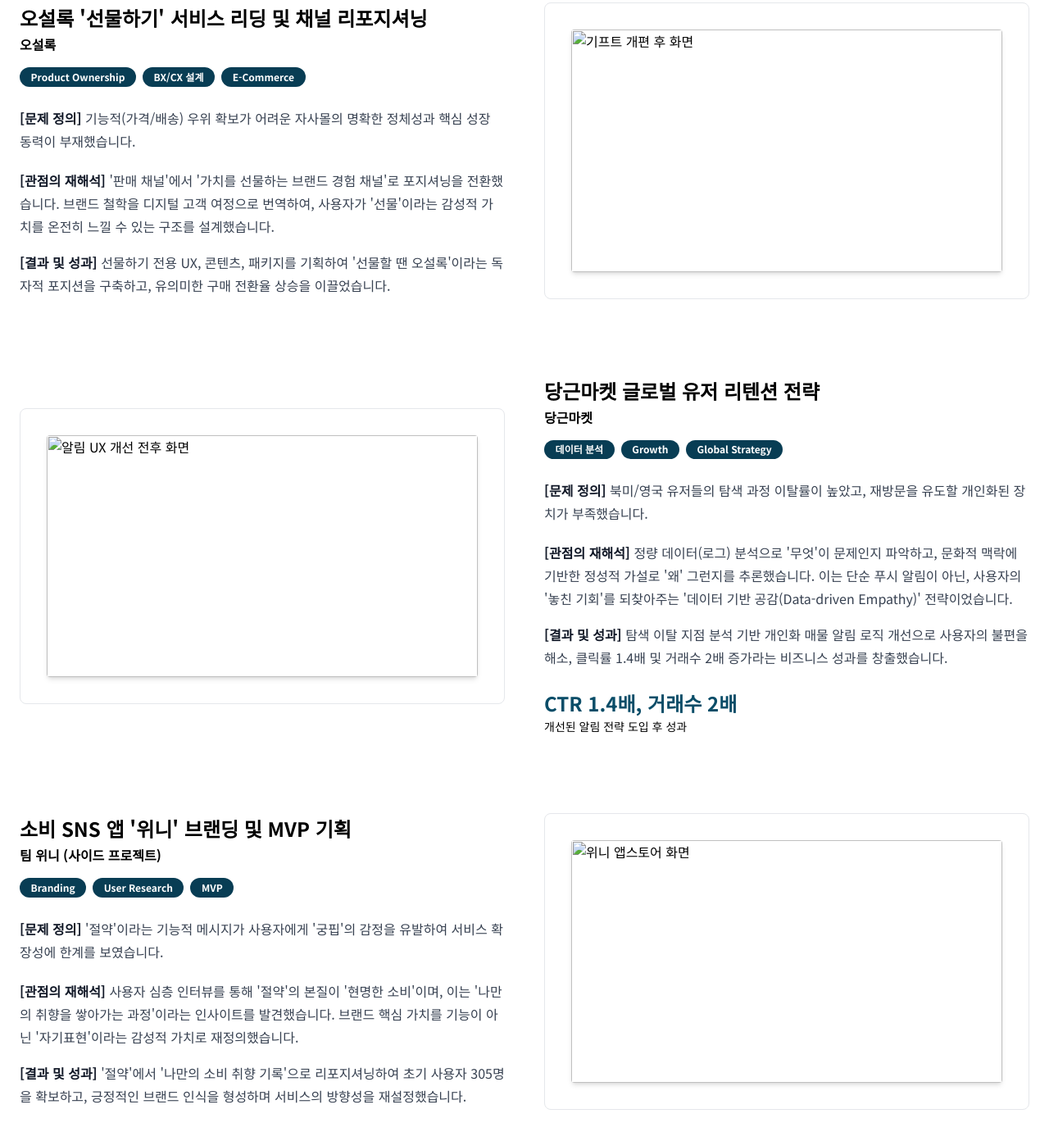
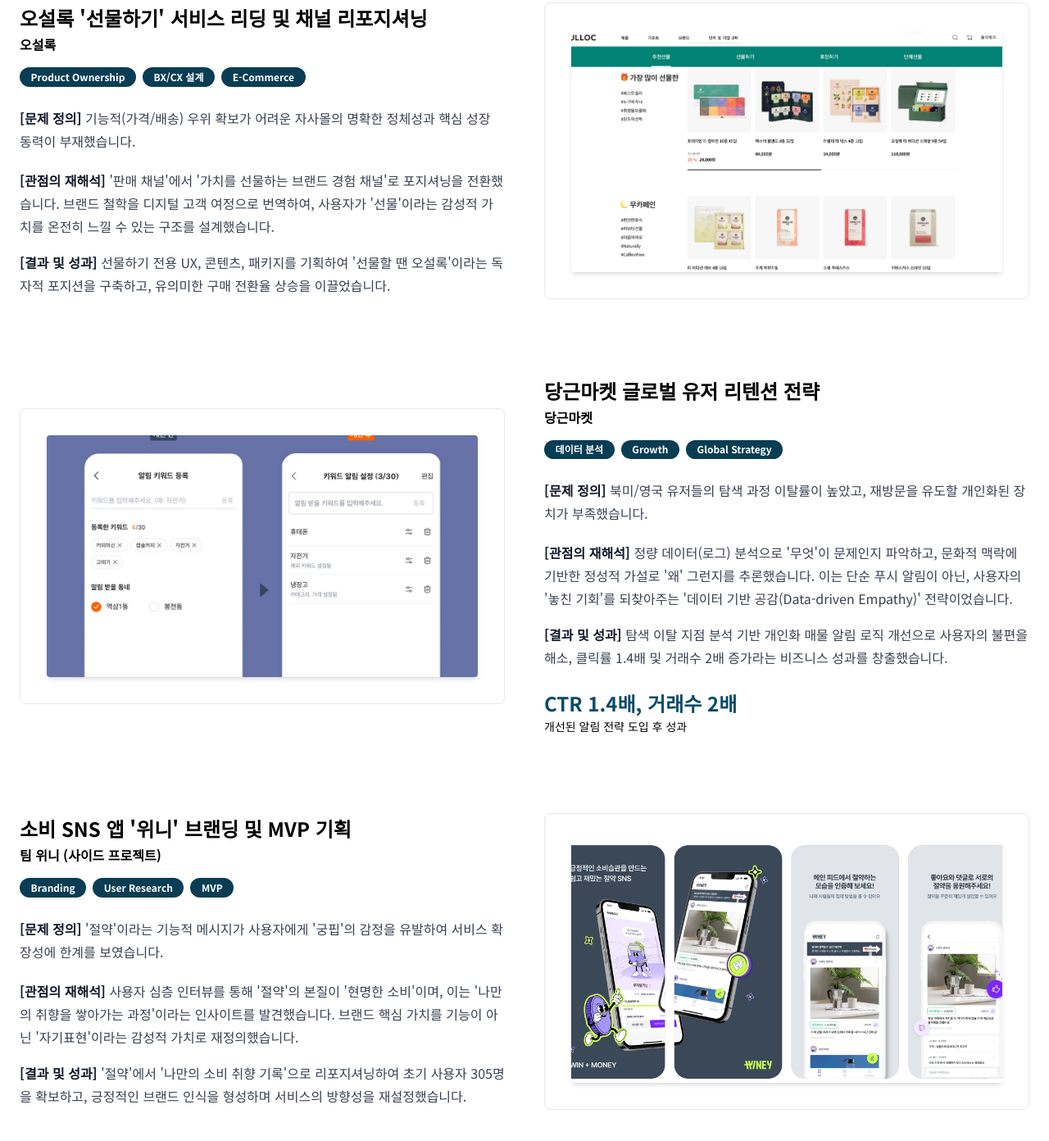
Before and after one commit to tunapark/resume, a plain HTML site: page index.html in a window 1280 px wide. Shown: the part 3458-4850 px from the top of the page at 82% size. Drawn offline with nearby package versions, Linux system fonts and the light colour scheme.

Commit message:
Update index.html

```diff
--- a/index.html
+++ b/index.html
@@ -143,7 +143,7 @@
             <div class="project-image md:order-1 bg-background p-4 md:p-8 rounded-lg border border-border-color">
             <div class="bg-white rounded shadow-md aspect-video overflow-hidden">
                 <img
-                src="images/osulloc.png"
+                src="osulloc.png"
                 alt="기프트 개편 후 화면"
                 class="w-full h-full object-cover"
                 />
@@ -173,7 +173,7 @@
             <div class="project-image md:order-1 bg-background p-4 md:p-8 rounded-lg border border-border-color">
             <div class="bg-white rounded shadow-md aspect-video overflow-hidden">
                 <img
-                src="images/daangn.png"
+                src="daangn.png"
                 alt="알림 UX 개선 전후 화면"
                 class="w-full h-full object-cover"
                 />
@@ -197,7 +197,7 @@
             <div class="project-image md:order-1 bg-background p-4 md:p-8 rounded-lg border border-border-color">
                     <div class="bg-white rounded shadow-md aspect-video overflow-hidden">
                         <img
-                        src="images/winey.png"
+                        src="winey.png"
                         alt="위니 앱스토어 화면"
                         class="w-full h-full object-cover"
                         />
```
